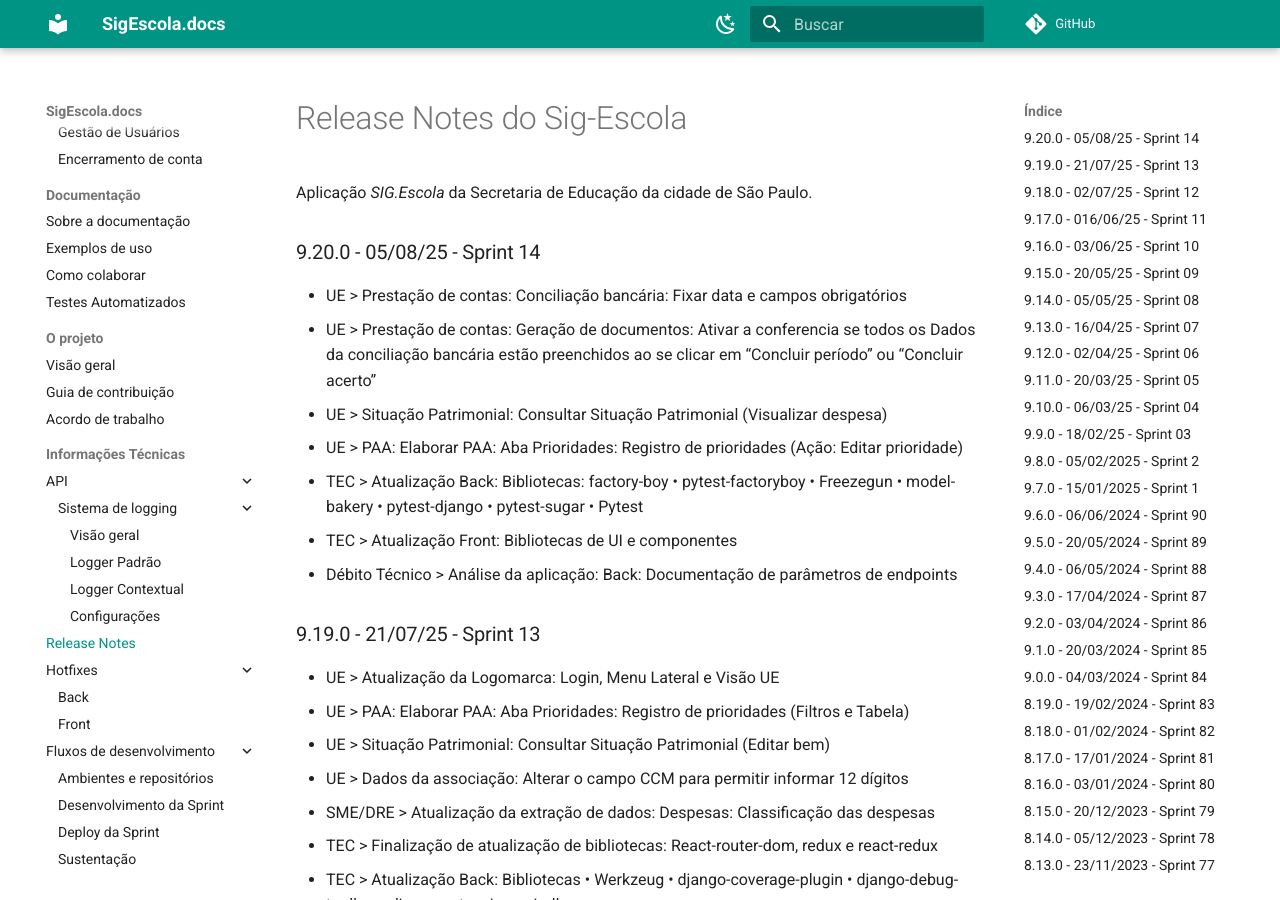
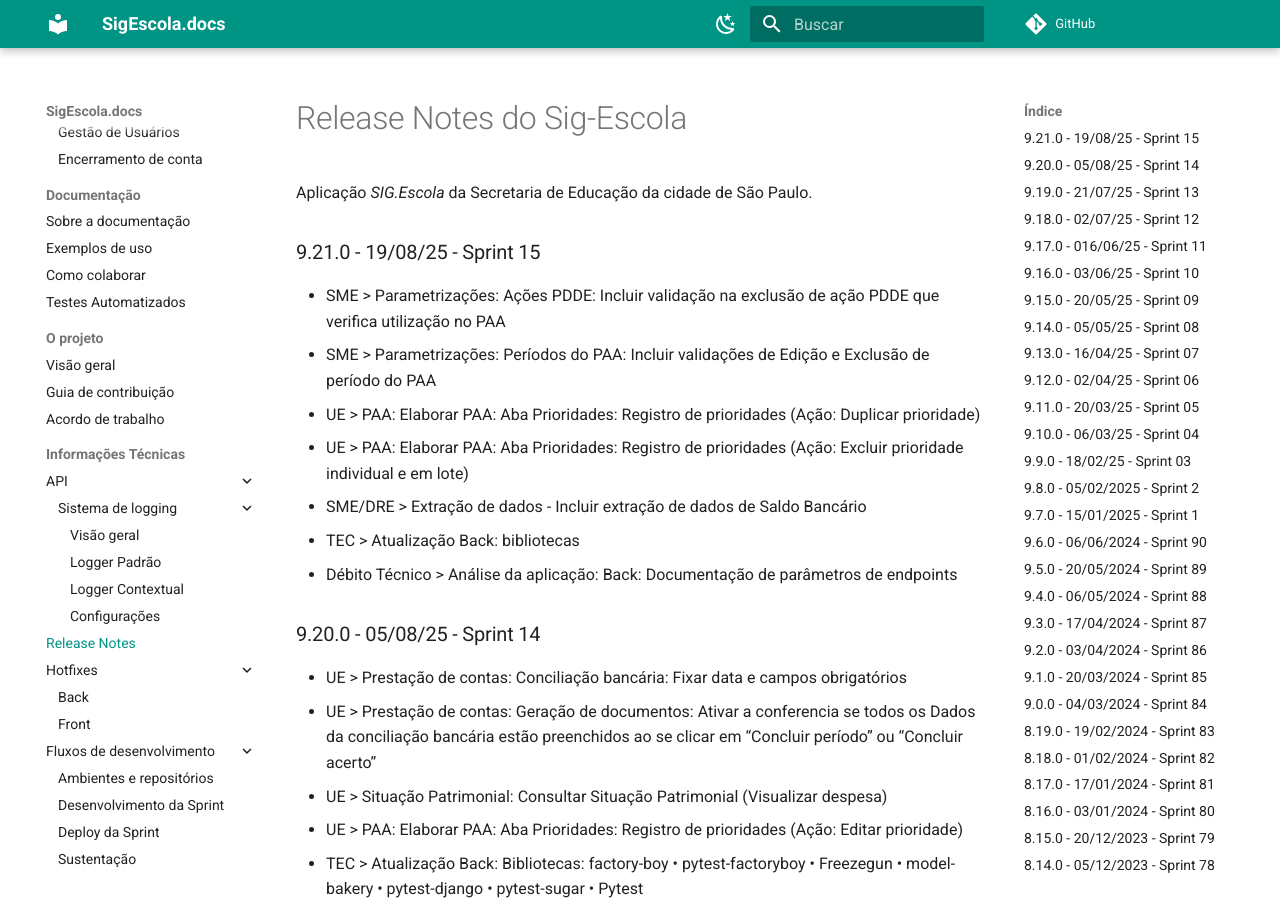
Before and after one commit to prefeiturasp/SME-PTRF-Docs, an MkDocs documentation site: the page built from docs/projeto/release_notes.md, in a window 1280 px wide and 900 px high. Built offline with MkDocs 1.6.1 and Material for MkDocs 9.7.7, drawn with Linux system fonts in a browser that asks for light colours; comment, search, counter and statistics services are not loaded.

Commit message:
docs(132653): Release Notes 9.21.0

```diff
--- a/docs/projeto/release_notes.md
+++ b/docs/projeto/release_notes.md
@@ -1,6 +1,16 @@
 # Release Notes do Sig-Escola
 
 Aplicação *SIG.Escola* da Secretaria de Educação da cidade de São Paulo.
+
+### 9.21.0 - 19/08/25 - Sprint 15
+
+* SME > Parametrizações: Ações PDDE: Incluir validação na exclusão de ação PDDE que verifica utilização no PAA
+* SME > Parametrizações: Períodos do PAA: Incluir validações de Edição e Exclusão de período do PAA
+* UE > PAA: Elaborar PAA: Aba Prioridades: Registro de prioridades (Ação: Duplicar prioridade)
+* UE > PAA: Elaborar PAA: Aba Prioridades: Registro de prioridades (Ação: Excluir prioridade individual e em lote)
+* SME/DRE > Extração de dados - Incluir extração de dados de Saldo Bancário
+* TEC > Atualização Back: bibliotecas
+* Débito Técnico > Análise da aplicação: Back: Documentação de parâmetros de endpoints
 
 ### 9.20.0 - 05/08/25 - Sprint 14
 
```
